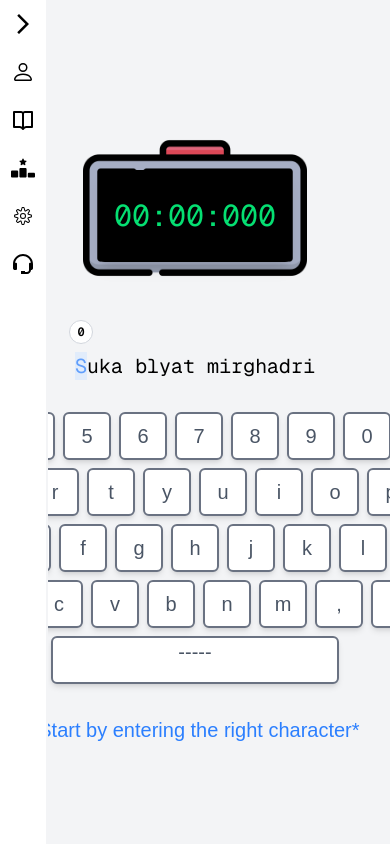
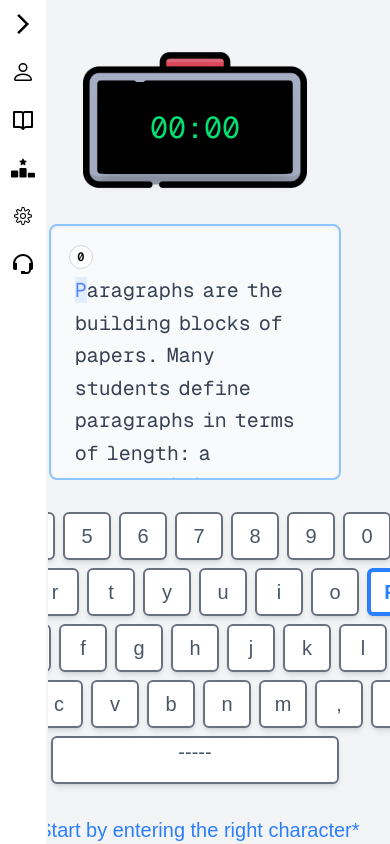
Before and after one commit to ErfanGh83/10fingertyping, a Next.js app: page /practice in a window 390 px wide. Built offline with nearby package versions, Linux system fonts and the light colour scheme.

Commit message:
style: ui improvement

```diff
--- a/public/api.ts
+++ b/public/api.ts
@@ -63,4 +63,4 @@ export const keysList = [
 
 
 
-export const exampleParagraph1 = 'Suka blyat mirghadri'
+export const exampleParagraph1 = 'Paragraphs are the building blocks of papers. Many students define paragraphs in terms of length: a paragraph is a group of at least five sentences, a paragraph is half a page long, etc. In reality, though, the unity and coherence of ideas among sentences is what constitutes a paragraph. A paragraph is defined as “a group of sentences or a single sentence that forms a unit” (Lunsford and Connors 116). Length and appearance do not determine whether a section in a paper is a paragraph. For instance, in some styles of writing, particularly journalistic styles, a paragraph can be just one sentence long. Ultimately, a paragraph is a sentence or group of sentences that support one main idea. In this handout, we will refer to this as the “controlling idea,” because it controls what happens in the rest of the paragraph.'
--- a/src/app/practice/page.tsx
+++ b/src/app/practice/page.tsx
@@ -178,9 +178,9 @@ const Page = () => {
             className='w-screen h-screen bg-gray-100 text-black relative'
         >
             <div
-                className='size-full flex flex-col items-center pt-12 gap-8 overflow-y-auto overflow-x-hidden pt-24 sm:pt-12'
+                className='size-full flex flex-col items-center pt-12 gap-8 overflow-y-auto overflow-x-hidden sm:pt-2'
             >
-                <div className='w-fit h-56 flex flex-row items-center justify-center gap-8 relative'>
+                <div className='w-fit h-52 flex flex-row items-center justify-center gap-8 relative'>
                     <Timer time={time} />
                     {
                         finished && paragraph &&
--- a/src/components/DisplayParagraph.tsx
+++ b/src/components/DisplayParagraph.tsx
@@ -1,4 +1,4 @@
-import React from "react";
+import React, { useEffect, useRef } from "react";
 import SpeedFlame from "./SpeedFlame";
 
 type Props = {
@@ -9,8 +9,35 @@ type Props = {
 };
 
 const DisplayParagraph = ({ text, currentIndex, wrongIndices, typeSpeed }: Props) => {
+    const containerRef = useRef<HTMLDivElement | null>(null);
+    const currentCharRef = useRef<HTMLSpanElement | null>(null);
+
+    useEffect(() => {
+        if (containerRef.current && currentCharRef.current) {
+            const container = containerRef.current;
+            const charEl = currentCharRef.current;
+
+            // Center the current character in the scrollable container
+            const containerHeight = container.clientHeight;
+            const charOffsetTop = charEl.offsetTop;
+            const charHeight = charEl.clientHeight;
+
+            container.scrollTo({
+                top: charOffsetTop - containerHeight / 2 + charHeight / 2,
+                behavior: "smooth",
+            });
+        }
+    }, [currentIndex]);
+
     return (
-        <div className="font-mono text-xl relative whitespace-pre-wrap">
+        <div
+            ref={containerRef}
+            className="font-mono text-xl relative whitespace-pre-wrap
+               max-h-64 max-w-3/4 overflow-y-auto
+               px-6 py-12 rounded-lg border-2 border-blue-300
+               bg-gray-50 shadow-inner leading-relaxed
+               scrollbar-thin scrollbar-thumb-blue-400 scrollbar-track-gray-200"
+        >
             {text.split("").map((char, i) => {
                 let className = "";
 
@@ -21,19 +48,28 @@ const DisplayParagraph = ({ text, currentIndex, wrongIndices, typeSpeed }: Props
                 } else if (i === currentIndex) {
                     className = wrongIndices.includes(i)
                         ? "text-red-500 bg-blue-100 animate-pulse relative"
-                        : "text-blue-500 bg-blue-100 animate-pulse relative";
+                        : "text-blue-600 bg-blue-100 animate-pulse relative";
                 } else {
-                    className = "text-black";
+                    className = "text-gray-700";
                 }
 
                 return (
-                    <span key={i} className={`relative inline-block`}>
-                        <p className={className}>
-                            {char}
-                        </p>
-                        {/* 🔥 Flame appears only on current char */}
+                    <span
+                        key={i}
+                        ref={i === currentIndex ? currentCharRef : null}
+                        className="relative"
+                    >
+                        {char === " " ? (
+                            <span className={`${className} inline-block w-2`}>
+                                {/* Space with fixed width for alignment */}
+                            </span>
+                        ) : (
+                            <span className={className}>{char}</span>
+                        )}
+
+                        {/* 🔥 Flame tracker */}
                         {i === currentIndex && (
-                            <div className="absolute -top-8 left-1/2 -translate-x-1/2">
+                            <div className="absolute -top-8 left-1/2 -translate-x-1/2 pointer-events-none">
                                 <SpeedFlame typeSpeed={typeSpeed} />
                             </div>
                         )}
--- a/src/components/Timer.tsx
+++ b/src/components/Timer.tsx
@@ -11,16 +11,14 @@ const Timer = ({ time }: Props) => {
   const hours = Math.floor(totalSeconds / 3600);
   const minutes = Math.floor((totalSeconds % 3600) / 60);
   const seconds = totalSeconds % 60;
-  const milliseconds = time % 1000;
 
   const format = (num: number, digits = 2) => String(num).padStart(digits, "0");
-  const formatMillis = (num: number) => String(num).padStart(3, "0");
 
   return (
     <div className="w-56 h-36 flex items-center justify-center relative">
       <div className="bg-black text-green-400 font-mono text-3xl px-1 rounded-md shadow-lg w-48 absolute z-10 h-[92px] -mb-4 flex items-center justify-center">
         {hours > 0 && `${format(hours)}:`}
-        {format(minutes)}:{format(seconds)}:{formatMillis(milliseconds)}
+        {format(minutes)}:{format(seconds)}
       </div>
 
       <Image src={'/images/clock-bg.png'} alt="clock" fill className="object-cover"/>
```
